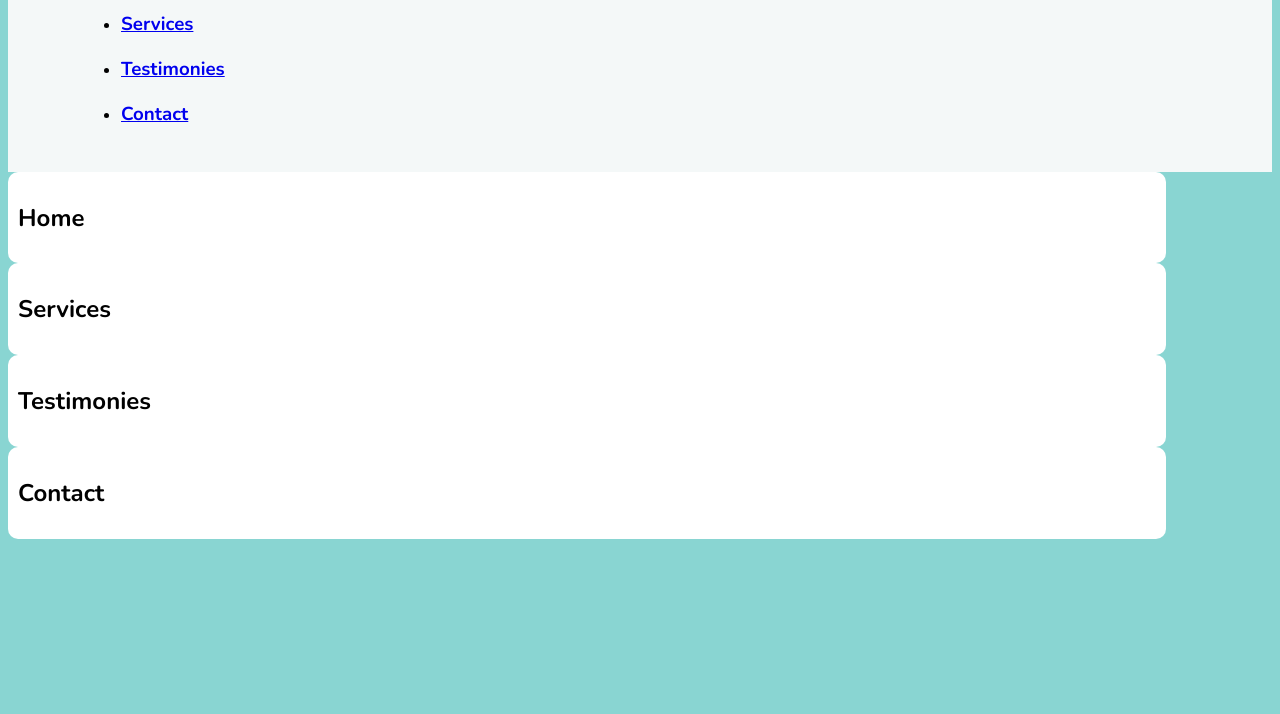
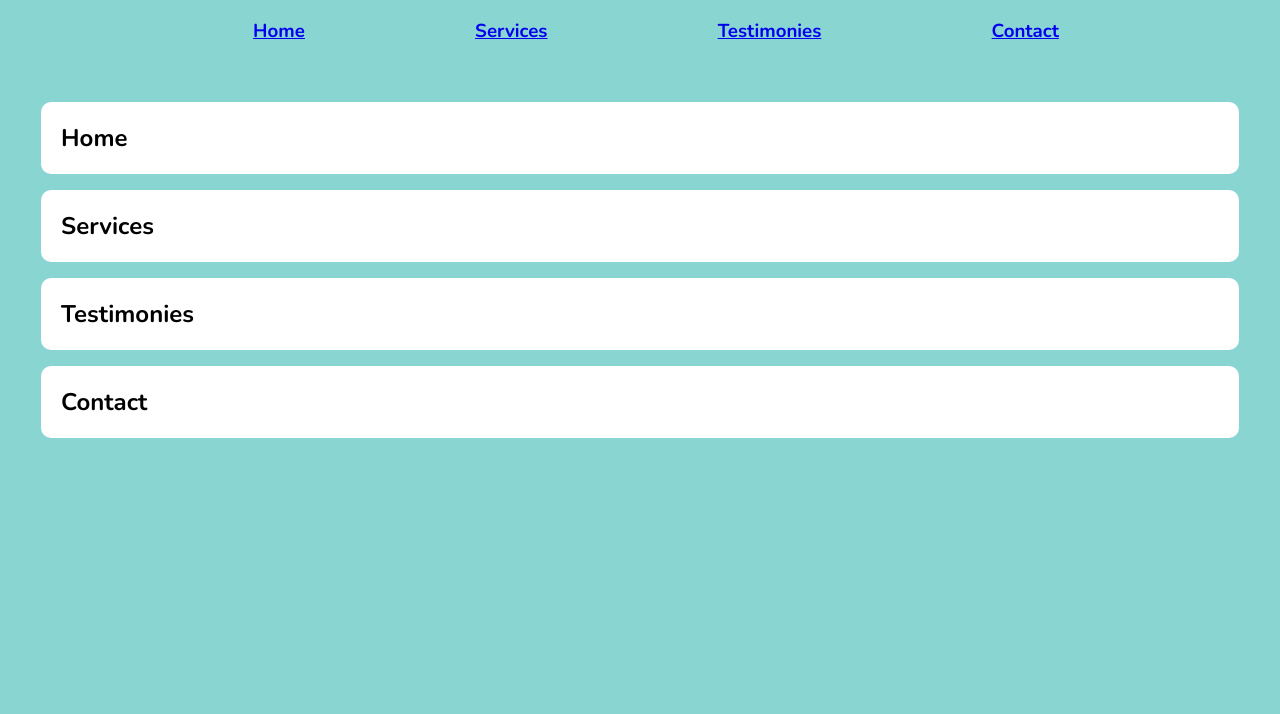
Before and after one commit to samantha-hong/dltutor, a plain HTML site: page index.html in a window 1280 px wide. Shown: the part 86-800 px from the top of the page. Drawn offline with nearby package versions, Linux system fonts and the light colour scheme.

Commit message:
fixed nav bar and adjusted space between

```diff
--- a/styles.css
+++ b/styles.css
@@ -1,22 +1,40 @@
 *{
     font-family: 'Nunito', sans-serif;
+    margin: 10px;
 }
 
 body{
     background-color: #89D5D2;
 }
 
-nav{
+.navbar{
     background-color: rgba(250, 250, 250, 0.95);
     display: flex;
     padding: 10px;
-    margin: 0px;
+    align-items: center;
+    height: 5vh;
+    position: fixed;
+    top: 0;
+    width: 95%;
+}
+
+ul{
+    display: flex;
+    width: 80%;
+    justify-content: space-around;
+    list-style: none;
+    padding-left: 10vw;
+}
+
+main{
+    margin-top: 9vh;
 }
 
 section{
     background-color: white;
-    width: 90%;
+    width: 95%;
+    margin: auto;
+    margin-top: 2vh;
     border-radius: 10px;
     padding: 10px;
-    display: flex;
 }
```
